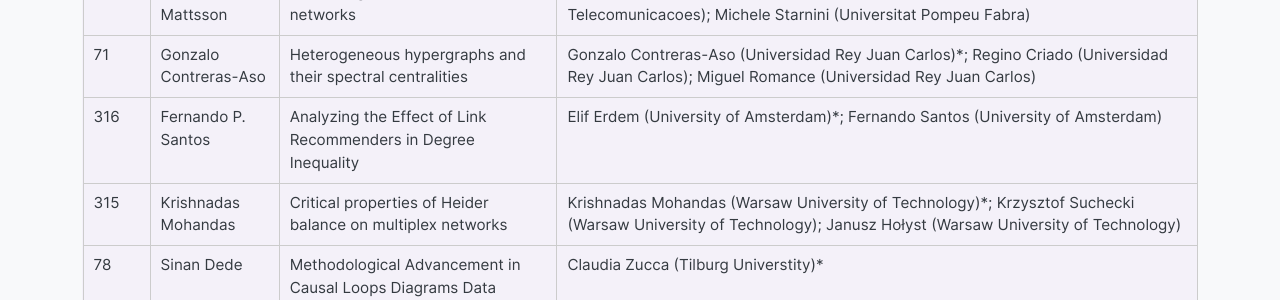
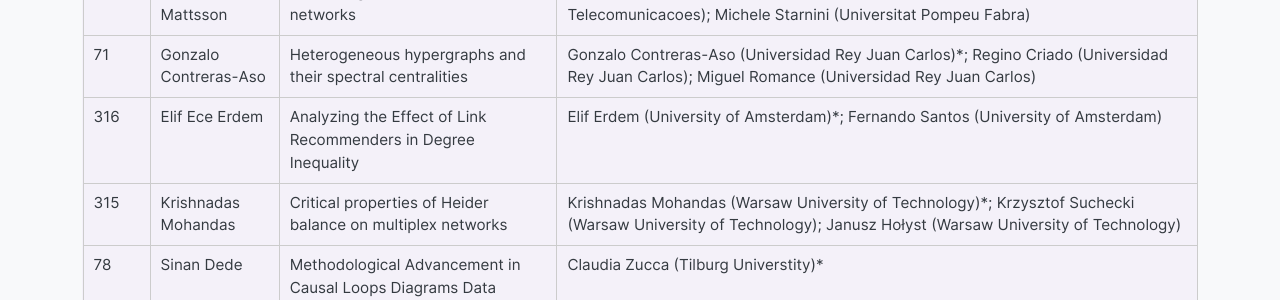
Before and after one commit to NetSci2025/netsci2025.github.io, a Jekyll site: the page built from _posters/thursday-posters.md, in a window 1280 px wide and 900 px high, scrolled down 8225 px. Shown: the part 153-453 px from the top of the window. Built offline with Jekyll 4.4.1, drawn with Linux system fonts in a browser that asks for light colours.

Commit message:
Update thursday-posters.yml

```diff
--- a/_data/posters/thursday-posters.yml
+++ b/_data/posters/thursday-posters.yml
@@ -621,7 +621,7 @@ talks:
     Rey Juan Carlos); Miguel Romance (Universidad Rey Juan Carlos)
 - Session name: Thursday Lightnings
   Paper ID: '316'
-  Presenter: Fernando P. Santos
+  Presenter: Elif Ece Erdem
   Talk title: Analyzing the Effect of Link Recommenders in Degree Inequality
   Authors: Elif Erdem (University of Amsterdam)*; Fernando Santos (University of Amsterdam)
 - Session name: Thursday Lightnings
```
